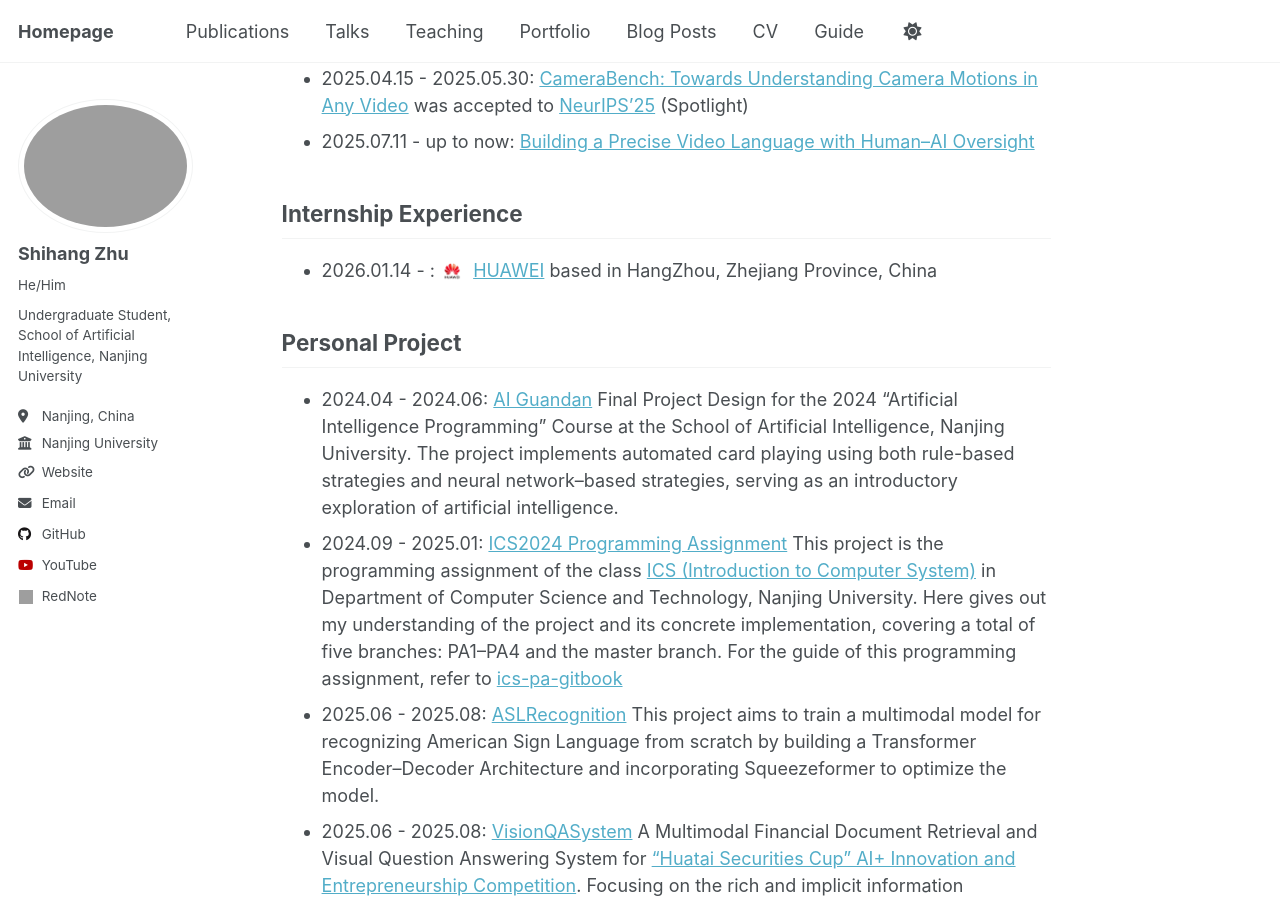
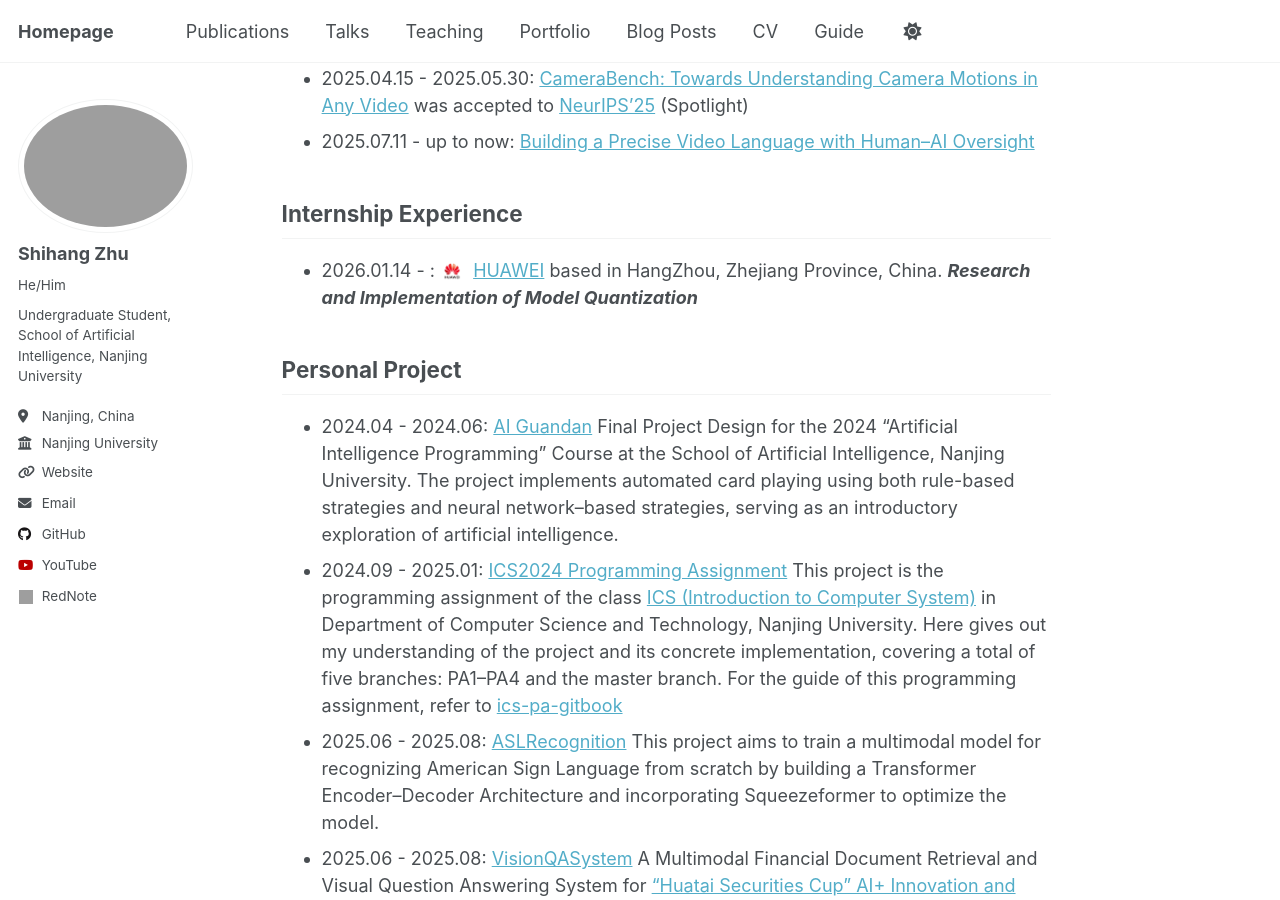
Before and after one commit to edzee3000/edzee3000.github.io, a Jekyll site: the page built from _pages/about.md, in a window 1280 px wide and 900 px high, scrolled down 436 px. Built offline with Jekyll 4.4.1, drawn with Linux system fonts in a browser that asks for light colours; a script that is not in the unit is left out; grey boxes are pictures that could not be loaded.

Commit message:
Enhance internship experience description
Added details about research and implementation of model quantization during internship at HUAWEI.

```diff
--- a/_pages/about.md
+++ b/_pages/about.md
@@ -21,7 +21,7 @@
 
 
 ## Internship Experience
-- 2026.01.14 - : <img src="../images/HUAWEI.png" style="width:24px; height:24px; margin-right:4px;"> [HUAWEI](https://www.huawei.com/cn/) based in HangZhou, Zhejiang Province, China
+- 2026.01.14 - : <img src="../images/HUAWEI.png" style="width:24px; height:24px; margin-right:4px;"> [HUAWEI](https://www.huawei.com/cn/) based in HangZhou, Zhejiang Province, China. ***Research and Implementation of Model Quantization***
 
 
 
```
